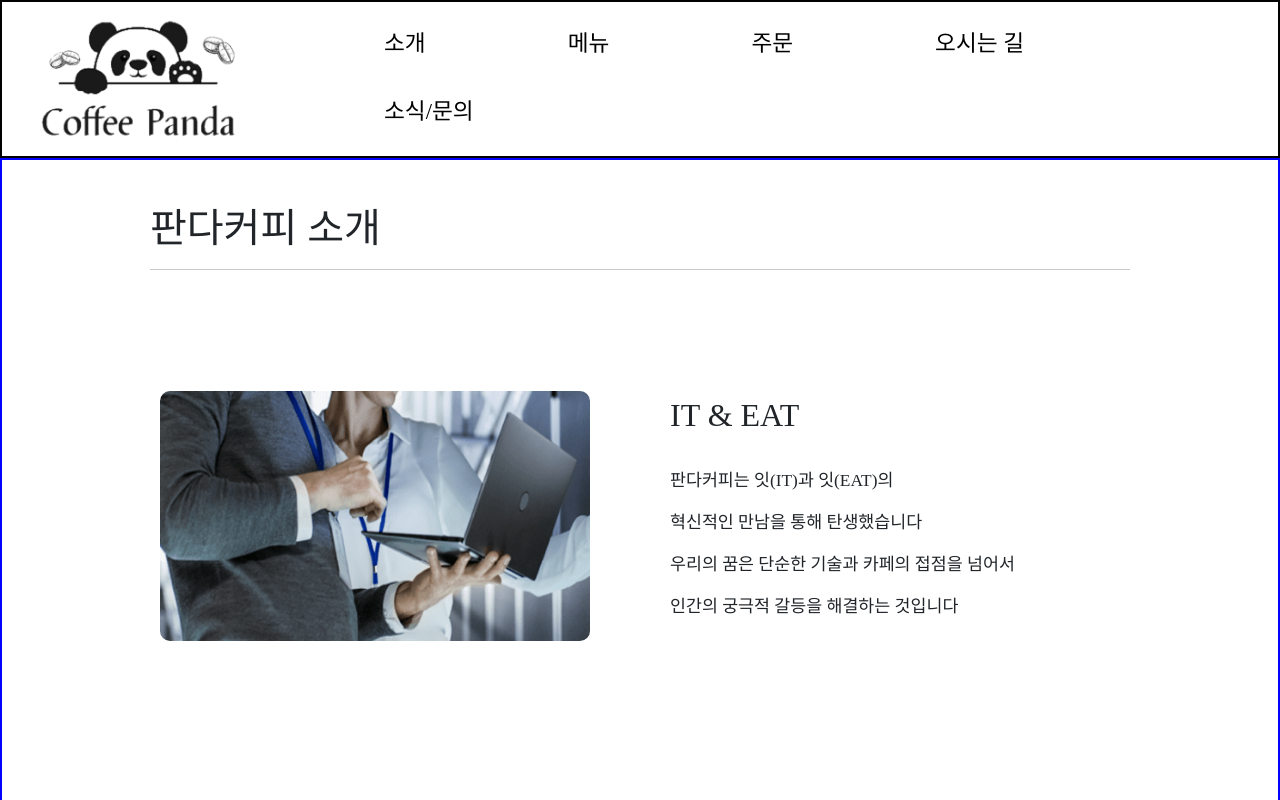
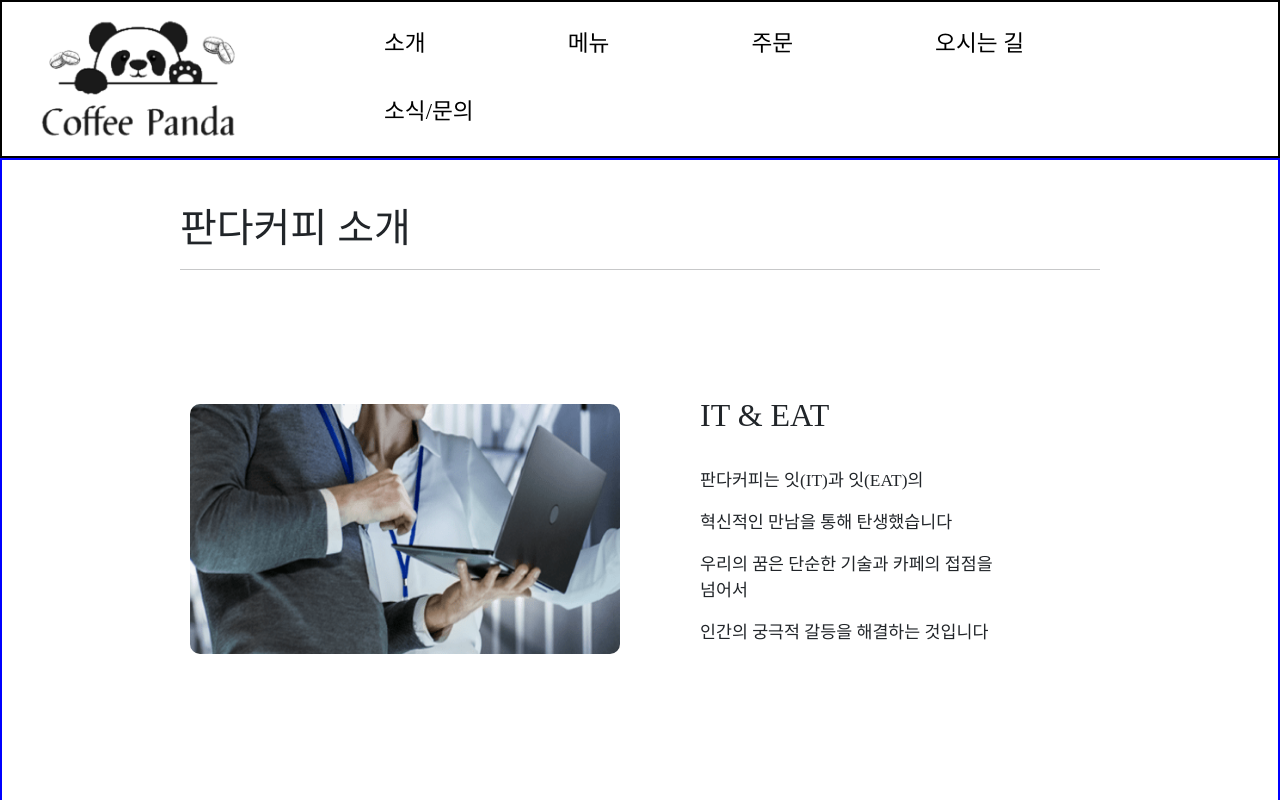
Before and after one commit to A-peaches/OCP, a Vue app in the folder project/: page /intro in a window 1280 px wide. Shown: the top 800 px of the page. Built offline with nearby package versions, Linux system fonts and the light colour scheme; a web font is replaced by a local one.

Commit message:
introfinal

```diff
--- a/project/src/views/intro.vue
+++ b/project/src/views/intro.vue
@@ -76,7 +76,7 @@ export default {
 <style>
 .container {
   text-align: center;
-  padding: 0 50px;
+  padding: 0 80px;
 }
 
 .intro {
```
